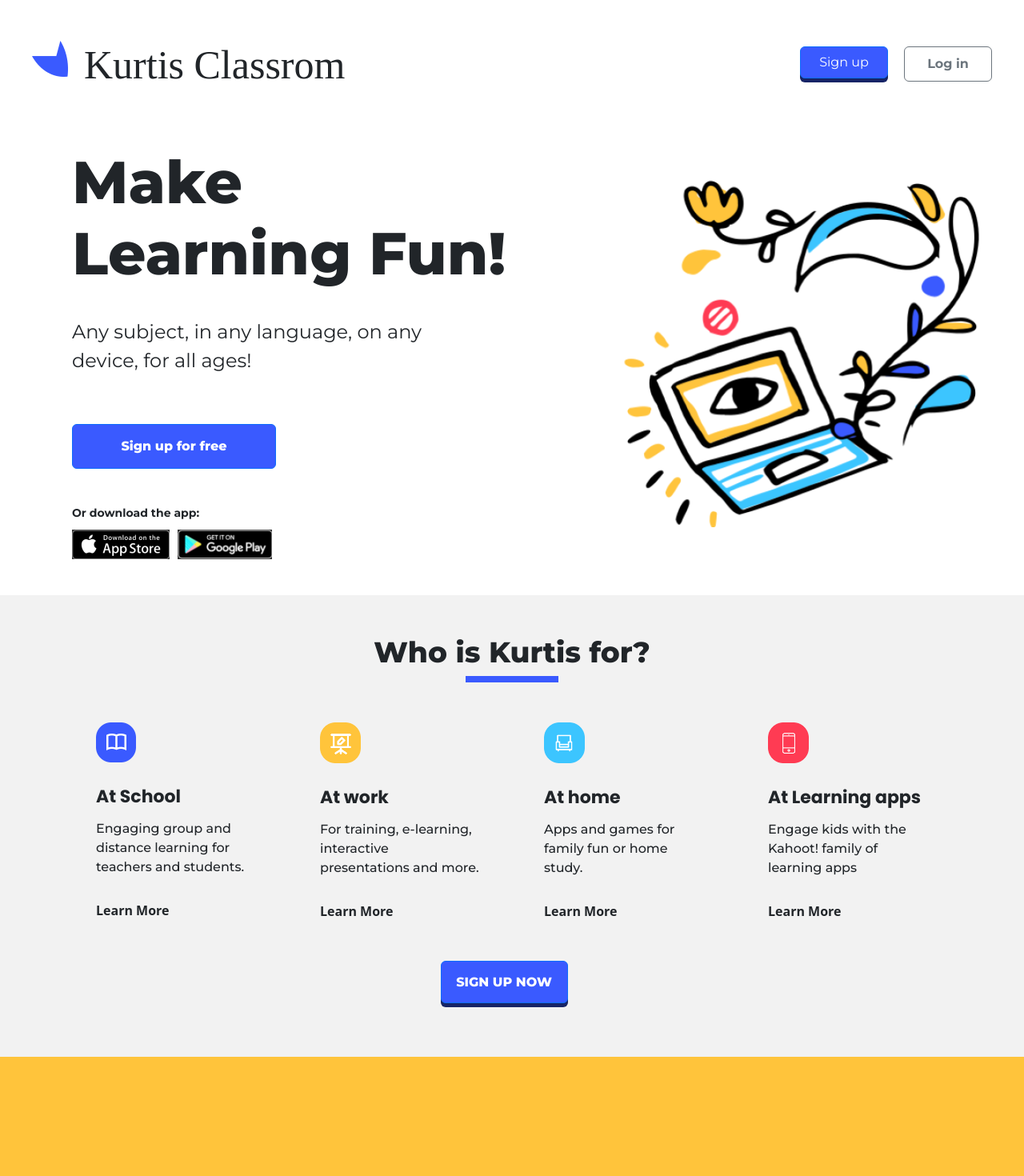
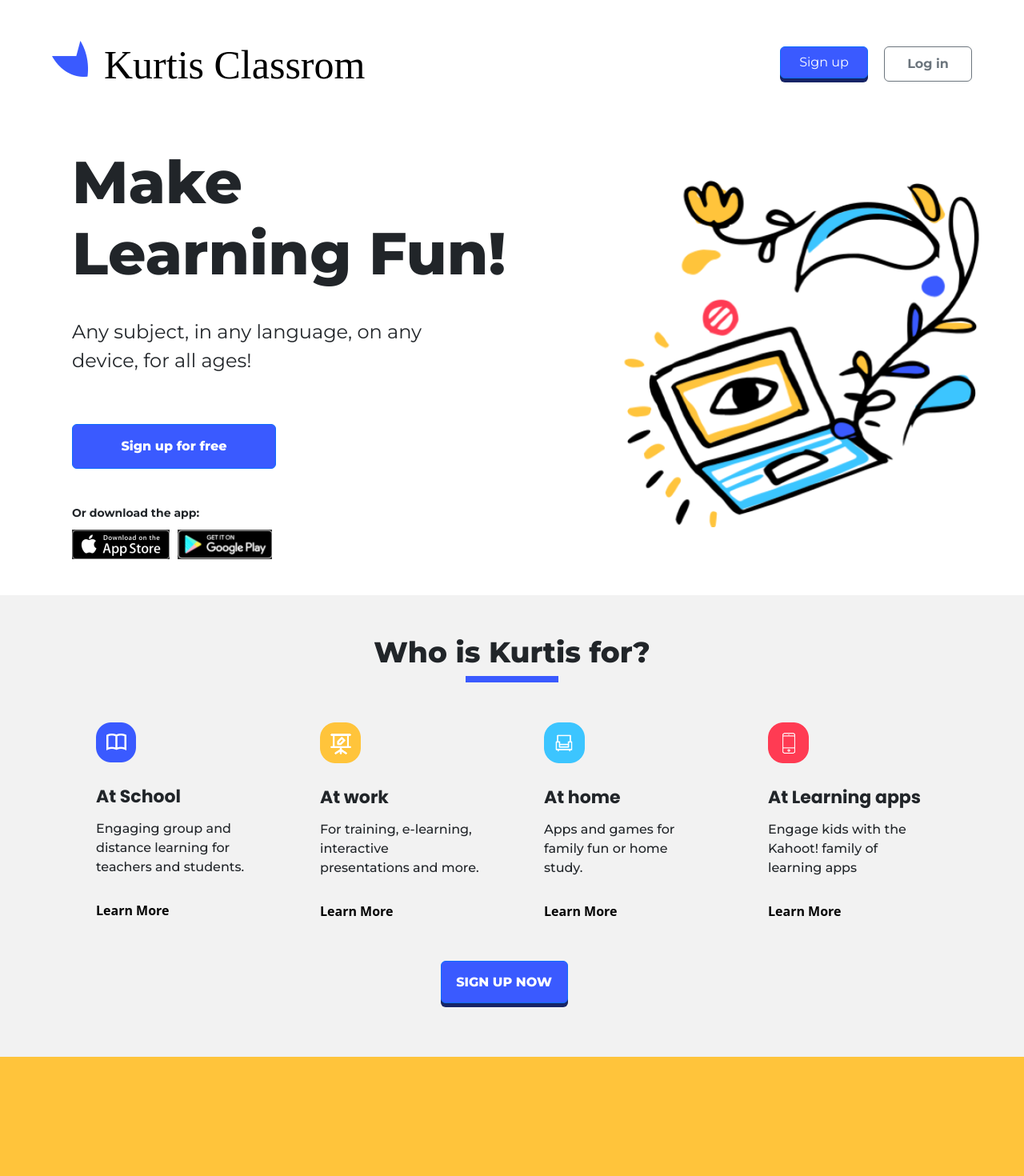
Before and after one commit to CwyRev/kurtis-classrom, a React (Create React App) app: page / in a window 1280 px wide. Shown: the top 1470 px of the page at 80% size. Built offline with nearby package versions, Linux system fonts and the light colour scheme; a web font is replaced by a local one.

Commit message:
Added necessary clickable links for the website

```diff
--- a/src/components/AboutSection.jsx
+++ b/src/components/AboutSection.jsx
@@ -1,45 +1,64 @@
-import React from 'react'
-import icon_1 from "../assets/icon_1.png"
-import icon_2 from "../assets/icon_2.png"
-import icon_3 from "../assets/icon_3.png"
-import icon_4 from "../assets/icon_4.png"
+import React from "react";
+import icon_1 from "../assets/icon_1.png";
+import icon_2 from "../assets/icon_2.png";
+import icon_3 from "../assets/icon_3.png";
+import icon_4 from "../assets/icon_4.png";
 
 function AboutSection() {
+  let url = "#";
   return (
     <div className="about-section">
       <h3>Who is Kurtis for?</h3>
-        <div className='line-div'></div>
-        <div className='about-container'>
+      <div className="line-div"></div>
+      <div className="about-container">
         <div>
           <img src={icon_1} alt="icon-1" />
           <h4>At School</h4>
-                <p className='description'>Engaging group and distance learning for teachers and students.</p>
-                <span className='learn-more'>Learn More</span>
+          <p className="description">
+            Engaging group and distance learning for teachers and students.
+          </p>
+          <a href={url}>
+            <span className="learn-more">Learn More</span>
+          </a>
         </div>
         <div>
           <img src={icon_2} alt="icon-1" />
           <h4>At work</h4>
-                <p className='description'>For training, e-learning, interactive presentations and more.</p>
-                <span className='learn-more'>Learn More</span>
+          <p className="description">
+            For training, e-learning, interactive presentations and more.
+          </p>
+          <a href={url}>
+            <span className="learn-more">Learn More</span>
+          </a>
         </div>
         <div>
           <img src={icon_3} alt="icon-1" />
           <h4>At home</h4>
-                <p className='description'>Apps and games for family fun or home study.</p>
-                <span className='learn-more'>Learn More</span>
+          <p className="description">
+            Apps and games for family fun or home study.
+          </p>
+          <a href={url}>
+            <span className="learn-more">Learn More</span>
+          </a>
         </div>
         <div>
           <img src={icon_4} alt="icon-1" />
           <h4>At Learning apps</h4>
-                <p className='description'>Engage kids with the Kahoot! family of learning apps</p>
-                <span className='learn-more'>Learn More</span>
+          <p className="description">
+            Engage kids with the Kahoot! family of learning apps
+          </p>
+          <a href={url}>
+            <span className="learn-more">Learn More</span>
+          </a>
         </div>
       </div>
-        <div className='button-container'>
-            <button id="about-signup" className='signup-button btn btn-primary'>SIGN UP NOW</button>
+      <div className="button-container">
+        <button id="about-signup" className="signup-button btn btn-primary">
+          SIGN UP NOW
+        </button>
       </div>
     </div>
-  )
+  );
 }
 
-export default AboutSection
+export default AboutSection;
--- a/src/components/ClassCodeSection.jsx
+++ b/src/components/ClassCodeSection.jsx
@@ -1,22 +1,25 @@
-import React from 'react';
+import React from "react";
 import Logo_2 from "../assets/Logo2.png";
 import BrandWhite from "../assets/Brand_White.png";
-import Arrow from "../assets/arrow_1.png"
+import Arrow from "../assets/arrow_1.png";
 
 function ClassCodeSection() {
+  let url = "#";
   return (
     <div className="class-code-section">
-      <div className='class-code-container'>
+      <div className="class-code-container">
         <img className="class-logo" src={Logo_2} alt="logo-white" />
-        <img src={BrandWhite} alt='brand-white' />
-        <div className='input-class-code'>
-          <input placeholder='Write the code here'></input>
-          <img src={Arrow} alt='arrow' />
+        <img src={BrandWhite} alt="brand-white" />
+        <div className="input-class-code">
+          <input placeholder="Write the code here"></input>
+          <a href={url}>
+            <img src={Arrow} alt="arrow" />
+          </a>
         </div>
         <p>Or try with 1234</p>
       </div>
     </div>
-  )
+  );
 }
 
-export default ClassCodeSection
+export default ClassCodeSection;
--- a/src/components/FooterSection.jsx
+++ b/src/components/FooterSection.jsx
@@ -1,4 +1,4 @@
-import React from 'react'
+import React from "react";
 import BrandWhite from "../assets/Brand_White.png";
 import Logo_2 from "../assets/Logo2.png";
 import Appstore from "../assets/download-1.png";
@@ -10,76 +10,136 @@
 import Socials_4 from "../assets/socials_4.png";
 import Socials_5 from "../assets/socials_5.png";
 
-
 function FooterSection() {
+  let url = "#";
   return (
-    <div className='footer-section'>
-        <div className='footer-flex-container'>
-            <div className='footer-column-1'>
+    <div className="footer-section">
+      <div className="footer-flex-container">
+        <div className="footer-column-1">
+          <a href={url}>
             <img src={Logo_2} id="footer-logo" alt="logo-white" />
             <img src={BrandWhite} id="footer-brand-name" alt="brand-white" />
-                <span id='get-app'>Get the app:</span>
-                <div className='app-links-container'>
+          </a>
+          <span id="get-app">Get the app:</span>
+          <div className="app-links-container">
+            <a href={url}>
               <img src={Appstore} alt="Appstore-link" />
+            </a>
+            <a href={url}>
               <img src={Playstore} alt="Playstore-link" />
+            </a>
+            <a href={url}>
               <img src={Appgallery} alt="Appgallery-link" />
+            </a>
           </div>
           <span id="follow">Follow us:</span>
-                    <div className='follow-us-container'>
+          <div className="follow-us-container">
+            <a href={url}>
               <img src={Socials_1} alt="socials-1" />
+            </a>
+            <a href={url}>
               <img src={Socials_2} alt="socials-2" />
+            </a>
+            <a href={url}>
               <img src={Socials_3} alt="socials-3" />
+            </a>
+            <a href={url}>
               <img src={Socials_4} alt="socials-4" />
+            </a>
+            <a href={url}>
               <img src={Socials_5} alt="socials-5" />
+            </a>
           </div>
         </div>
-            <div className='footer-column-2'>
+        <div className="footer-column-2">
           <h5>About</h5>
           <ul>
+            <a href={url}>
               <li>Company</li>
+            </a>
+            <a href={url}>
               <li>Leadership</li>
+            </a>
+            <a href={url}>
               <li>Jobs - HIRING!</li>
+            </a>
+            <a href={url}>
               <li>Pricing</li>
+            </a>
+            <a href={url}>
               <li>Press</li>
+            </a>
+            <a href={url}>
               <li>Investors</li>
+            </a>
           </ul>
         </div>
-            <div className='footer-column-3'>
+        <div className="footer-column-3">
           <h5>Solutions</h5>
           <ul>
+            <a href={url}>
               <li>At School</li>
+            </a>
+            <a href={url}>
               <li>At Work</li>
+            </a>
+            <a href={url}>
               <li>At Home</li>
+            </a>
           </ul>
         </div>
-            <div className='footer-column-4'>
+        <div className="footer-column-4">
           <h5>Resources</h5>
           <ul>
+            <a href={url}>
               <li>Study with Kurtis</li>
+            </a>
+            <a href={url}>
               <li>Blog</li>
+            </a>
+            <a href={url}>
               <li>Kurtis Certified</li>
+            </a>
+            <a href={url}>
               <li>Help Center</li>
+            </a>
+            <a href={url}>
               <li>Library</li>
+            </a>
+            <a href={url}>
               <li>Shop</li>
+            </a>
+            <a href={url}>
               <li>Safety center</li>
+            </a>
           </ul>
         </div>
-            <div className='footer-column-5'>
+        <div className="footer-column-5">
           <h5>Terms and conditions</h5>
           <ul>
+            <a href={url}>
               <li>Terms and Conditions</li>
+            </a>
+            <a href={url}>
               <li>Privacy Policy</li>
+            </a>
+            <a href={url}>
               <li>US Privacy Laws</li>
+            </a>
+            <a href={url}>
               <li>Children's Privary Policy</li>
+            </a>
+            <a href={url}>
               <li>Inclusion and Accessibility policy</li>
+            </a>
           </ul>
         </div>
       </div>
-        <div className='copyright-div'>
+      <div className="copyright-div">
         <p id="copyright">Copyright @ 2020, Kurtis All rights reserved.</p>
       </div>
     </div>
-  )
+  );
 }
 
-export default FooterSection
+export default FooterSection;
--- a/src/components/HeroSection.jsx
+++ b/src/components/HeroSection.jsx
@@ -1,28 +1,37 @@
-import React from 'react'
-import Appstore from "../assets/download-1.png"
-import Playstore from "../assets/download-2.png"
-import MyDoodle from "../assets/Miroodles Color Composition_1.png"
+import React from "react";
+import Appstore from "../assets/download-1.png";
+import Playstore from "../assets/download-2.png";
+import MyDoodle from "../assets/Miroodles Color Composition_1.png";
 
 function HeroSection() {
+  let url = "#";
   return (
     <div className="hero-section">
       <div className="left-hero">
-            <div className='header'>
+        <div className="header">
           <h2>Make Learning Fun!</h2>
-                <p className="subject">Any subject, in any language, on any<br />device, for all ages!</p>
+          <p className="subject">
+            Any subject, in any language, on any
+            <br />
+            device, for all ages!
+          </p>
           <button className="free btn btn-primary">Sign up for free</button>
         </div>
         <div className="lower-left">
           <p className="download">Or download the app:</p>
+          <a href={url}>
             <img className="appstore" src={Appstore} alt="Appstore-link" />
+          </a>
+          <a href={url}>
             <img className="android" src={Playstore} alt="Playstore-link" />
+          </a>
         </div>
       </div>
       <div className="right-hero">
         <img src={MyDoodle} className="doodle-1" alt="doodle-1" />
       </div>
     </div>
-  )
+  );
 }
 
-export default HeroSection
+export default HeroSection;
--- a/src/components/NavBar.jsx
+++ b/src/components/NavBar.jsx
@@ -1,20 +1,26 @@
-
 import React from "react";
-import Logo from "../assets/Logo1.png"
+import Logo from "../assets/Logo1.png";
 
 function NavBar() {
+  let url = "#";
   return (
     <nav className="nav-bar">
-      <div className="left-navbar">
-        <img className="logo" src={Logo} alt="Logo" />
-        <h1 className="title">Kurtis Classrom</h1>
-      </div>
+      <a href={url}>
+        <div className="left-navbar">
+          <img className="logo" src={Logo} alt="Logo" />
+          <h1 className="title">Kurtis Classrom</h1>
+        </div>
+      </a>
       <div className="right-navbar">
-        <button id="signup-button-1" className="signup-button btn btn-primary">Sign up</button>
-        <button id="login-button" className="btn btn-outline-secondary">Log in</button>
+        <button id="signup-button-1" className="signup-button btn btn-primary">
+          Sign up
+        </button>
+        <button id="login-button" className="btn btn-outline-secondary">
+          Log in
+        </button>
       </div>
     </nav>
-  )
+  );
 }
 
-export default NavBar
+export default NavBar;
--- a/src/components/ServiceSection.jsx
+++ b/src/components/ServiceSection.jsx
@@ -1,37 +1,52 @@
-import React from 'react';
+import React from "react";
 import Doodle_2 from "../assets/Miroodles Color Composition_2.png";
 import Doodle_3 from "../assets/Miroodles Color Composition_3.png";
 import Doodle_4 from "../assets/Miroodles Color Composition_4.png";
 
 function ServiceSection() {
+  let url = "#";
   return (
-    <div className='service-section'>
-      <p>Still more? <span id="link-games">Take a look to our features games</span></p>
+    <div className="service-section">
+      <p>
+        Still more?{" "}
+        <a href={url}>
+          <span id="link-games">Take a look to our features games</span>
+        </a>
+      </p>
       <h3>How does Kurtis work?</h3>
-      <div className='line-div'></div>
-      <div className='create-container'>
-        <img src={Doodle_2} className='doodle' alt="doodle-2" />
-        <div className='service-text'>
+      <div className="line-div"></div>
+      <div className="create-container">
+        <img src={Doodle_2} className="doodle" alt="doodle-2" />
+        <div className="service-text">
           <h3>Create</h3>
-          <p>It only takes minutes to create a learning game or trivia quiz on any topic, in any language.</p>
+          <p>
+            It only takes minutes to create a learning game or trivia quiz on
+            any topic, in any language.
+          </p>
         </div>
       </div>
-      <div className='host-container'>
-        <div className='service-text'>
+      <div className="host-container">
+        <div className="service-text">
           <h3>Host or share</h3>
-          <p>Host a live game with questions on a big screen or share a game with remote players.</p>
+          <p>
+            Host a live game with questions on a big screen or share a game with
+            remote players.
+          </p>
         </div>
-        <img src={Doodle_3} className='doodle' alt="doodle-3" />
+        <img src={Doodle_3} className="doodle" alt="doodle-3" />
       </div>
-      <div className='play-container'>
-        <img src={Doodle_4} className='doodle' alt="doodle-4" />
-        <div className='service-text'>
+      <div className="play-container">
+        <img src={Doodle_4} className="doodle" alt="doodle-4" />
+        <div className="service-text">
           <h3>Play</h3>
-          <p>Game on! Join a kahoot with a PIN provided by the host and answer questions on your device.</p>
+          <p>
+            Game on! Join a kahoot with a PIN provided by the host and answer
+            questions on your device.
+          </p>
         </div>
       </div>
     </div>
-  )
+  );
 }
 
-export default ServiceSection
+export default ServiceSection;
--- a/src/index.css
+++ b/src/index.css
@@ -18,6 +18,10 @@
 
 p, h2, h3, h4, h5, li {
   font-family: Montserrat;
+}
+
+a {
+  text-decoration: none !important;
 }
 
 h2{
@@ -41,7 +45,7 @@
   display: flex;
   justify-content: space-between;
   align-items: center;
-  max-width: 1200px;
+  width: 1150px;
 }
 
 .left-navbar {
@@ -56,6 +60,7 @@
 }
 
 .title {
+  color: #000;
   font-family: Vibur;
   font-weight: 400;
   font-size: 50px;
@@ -180,6 +185,7 @@
   padding-top: 50px;
   background-color: #f2f2f2;
   height: 577px;
+  min-width: 1150px;
 }
 
 .about-section > h3 {
@@ -226,6 +232,7 @@
 .learn-more{
     font-family: 16px;
     font-weight: 700;
+    color: #000;
 }
 
 .button-container {
@@ -248,6 +255,7 @@
   padding: 0 auto;
   display: flex;
   align-items: center;
+  min-width: 1150px;
 }
 
 .class-code-container {
@@ -281,7 +289,7 @@
   width: 270px;
 }
 
-.input-class-code > img {
+.input-class-code > a > img {
   width: 38px;
   height: 35px;
   margin-left: 10px;
@@ -387,7 +395,7 @@
   margin-bottom: 120px;
   flex-direction: row;
   gap: 50px;
-  width: 1200px;
+  width: 1150px;
 }
 
 .doodle-signup {
@@ -418,6 +426,7 @@
   width: 100%;
   margin-bottom: -20px;
   height: 500px;
+  min-width: 1150px;
 }
 
 .footer-flex-container {
@@ -425,7 +434,7 @@
   margin: 0 auto;
   justify-content: space-evenly;
   flex-wrap: wrap;
-  width: 1200px;
+  width: 1150px;
 }
 
 .footer-column-1 {
@@ -462,7 +471,7 @@
   gap: 5px;
 }
 
-.app-links-container > img {
+.app-links-container > a > img {
   width: 105px;
   margin-top: 5px;
 }
@@ -477,7 +486,7 @@
   gap: 10px;
 }
 
-.follow-us-container > img {
+.follow-us-container > a >img {
   width: 30.15px;
 }
 
@@ -493,7 +502,7 @@
   margin-top: 35px;
 }
 
-.footer-flex-container > div > ul > li {
+.footer-flex-container > div > ul > a > li {
   list-style-type: none;
   color: white;
   font-size: 16px;
```
Lines whose indentation alone changed are shown as unchanged.
